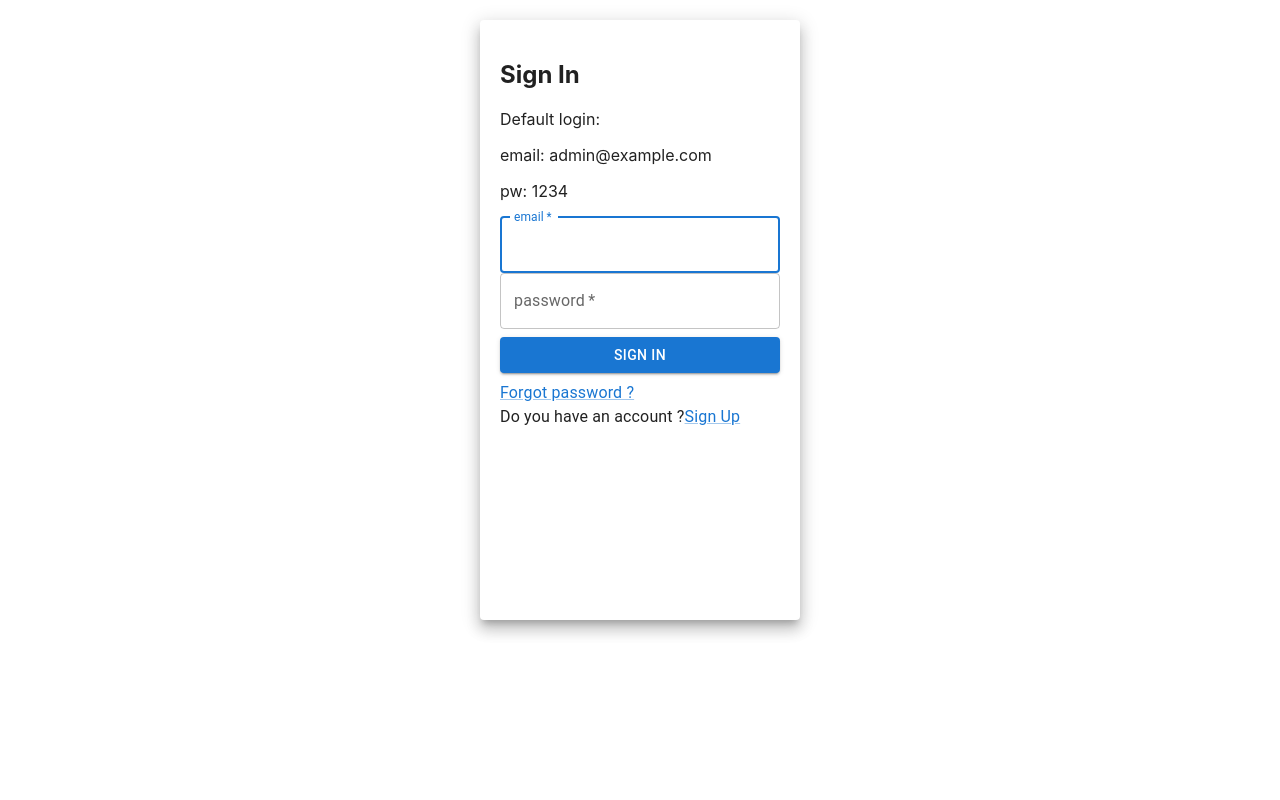
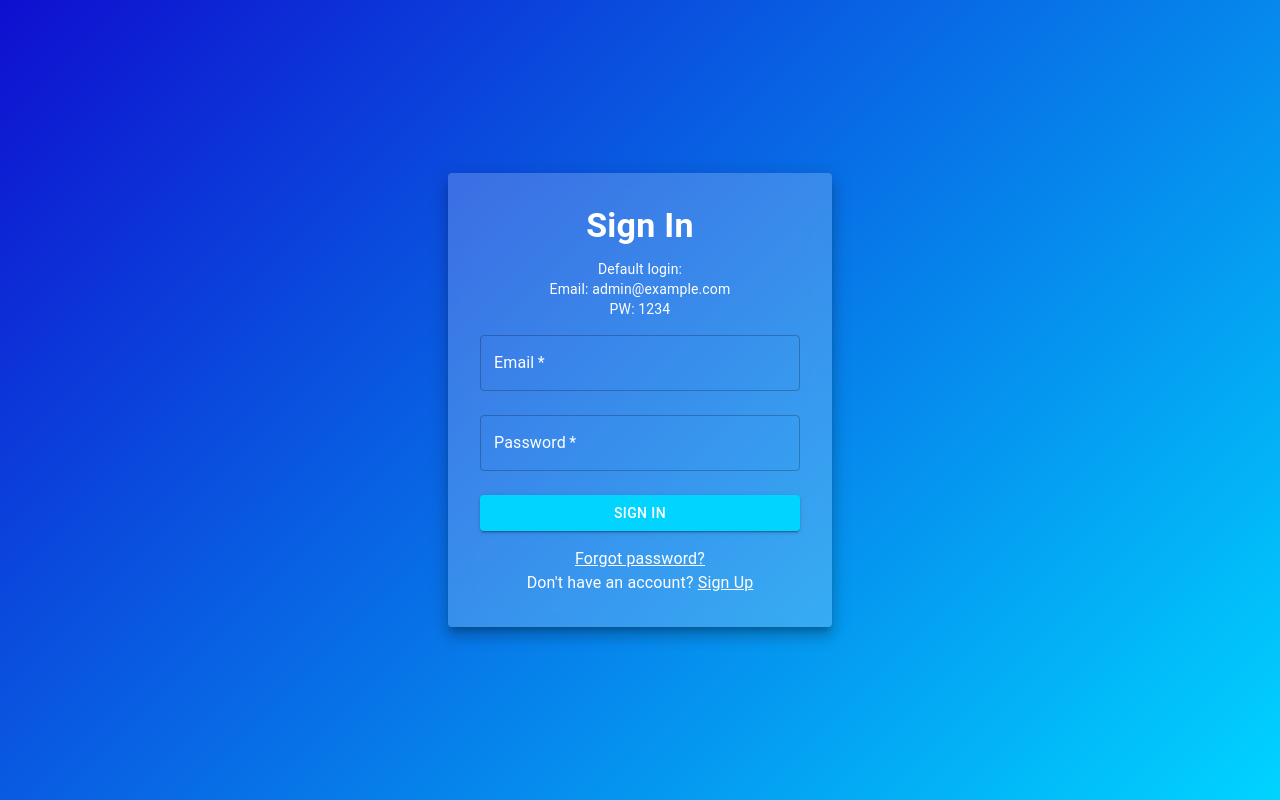
Before and after one commit to cediackermann/ueK223_1_frontend, a React (Create React App) app in the folder react_frontend/: page /login in a window 1280 px wide. Built offline with nearby package versions, Linux system fonts and the light colour scheme.

Commit message:
pushoush

```diff
--- a/react_frontend/src/components/pages/LoginPage/LoginPage.tsx
+++ b/react_frontend/src/components/pages/LoginPage/LoginPage.tsx
@@ -13,18 +13,11 @@ import * as Yup from 'yup';
 import ActiveUserContext from '../../../Contexts/ActiveUserContext';
 
 const validationSchema = Yup.object().shape({
-  email: Yup.string(),
-  password: Yup.string(),
+  email: Yup.string().email('Invalid email').required('Required'),
+  password: Yup.string().required('Required'),
 });
 
 const Login = () => {
-  const paperStyle = {
-    padding: 20,
-    height: '70vh',
-    width: 280,
-    margin: '20px auto',
-  };
-  const btnstyle = { margin: '8px 0' };
   const navigate = useNavigate();
   const { login } = useContext(ActiveUserContext);
 
@@ -35,88 +28,110 @@ const Login = () => {
           navigate('/dashboard');
         })
         .catch((error) => {
-          if (
-              (typeof error.response !== 'undefined' &&
-                  error.response.status === 401) ||
-              error.response.status === 403
-          ) {
-            alert('invalid login');
+          if (error.response?.status === 401 || error.response?.status === 403) {
+            alert('Invalid login');
           } else {
-            alert('login Error');
+            alert('Login Error');
           }
         });
   };
+
   return (
-      <Grid>
-        <Paper elevation={10} style={paperStyle}>
-          <Grid>
-            <h2>Sign In</h2>
-            <p>Default login:</p>
-            <p>email: admin@example.com</p>
-            <p>pw: 1234</p>
-          </Grid>
+      <Grid
+          container
+          justifyContent="center"
+          alignItems="center"
+          height="100vh"
+          sx={{
+            background: 'linear-gradient(135deg, #0f0fcf, #00d4ff)',
+          }}
+      >
+        <Paper
+            elevation={10}
+            sx={{
+              padding: 4,
+              width: 320,
+              backgroundColor: 'rgba(255, 255, 255, 0.2)',
+              backdropFilter: 'blur(10px)',
+              color: '#fff',
+              textAlign: 'center',
+            }}
+        >
+          <Typography variant="h4" gutterBottom sx={{ fontWeight: 'bold' }}>
+            Sign In
+          </Typography>
+          <Typography variant="body2">Default login:</Typography>
+          <Typography variant="body2">Email: admin@example.com</Typography>
+          <Typography variant="body2">PW: 1234</Typography>
 
           <Formik
-              initialValues={{
-                email: '',
-                password: '',
-              }}
-              enableReinitialize
+              initialValues={{ email: '', password: '' }}
               validationSchema={validationSchema}
               onSubmit={handleSubmit}
-              validateOnChange
-              isInitialValid
           >
-            {(props) => (
-                <Form onSubmit={props.handleSubmit}>
+            {({ values, handleChange, handleBlur, handleSubmit, errors }) => (
+                <form onSubmit={handleSubmit}>
                   <TextField
-                      label='email'
-                      id='email'
-                      placeholder='Enter username'
+                      label="Email"
+                      id="email"
+                      placeholder="Enter email"
                       fullWidth
                       required
-                      autoFocus
-                      onChange={props.handleChange}
-                      onBlur={props.handleBlur}
-                      value={props.values.email}
+                      margin="normal"
+                      InputProps={{
+                        style: { color: '#fff' },
+                      }}
+                      onChange={handleChange}
+                      onBlur={handleBlur}
+                      value={values.email}
+                      sx={{ '& label': { color: '#fff' }, '& .MuiOutlinedInput-root': { borderColor: '#fff' } }}
                   />
-                  {props.errors.email && (
-                      <div id='feedback'>{props.errors.email}</div>
-                  )}
+                  {errors.email && <Typography color="error">{errors.email}</Typography>}
 
                   <TextField
-                      id='password'
-                      label='password'
-                      placeholder='Enter password'
-                      type='password'
+                      id="password"
+                      label="Password"
+                      placeholder="Enter password"
+                      type="password"
                       fullWidth
                       required
-                      onChange={props.handleChange}
-                      onBlur={props.handleBlur}
-                      value={props.values.password}
+                      margin="normal"
+                      InputProps={{
+                        style: { color: '#fff' },
+                      }}
+                      onChange={handleChange}
+                      onBlur={handleBlur}
+                      value={values.password}
+                      sx={{ '& label': { color: '#fff' }, '& .MuiOutlinedInput-root': { borderColor: '#fff' } }}
                   />
-                  {props.errors.password && (
-                      <div id='feedback'>{props.errors.password}</div>
-                  )}
+                  {errors.password && <Typography color="error">{errors.password}</Typography>}
 
                   <Button
-                      type='submit'
-                      color='primary'
-                      variant='contained'
-                      style={btnstyle}
+                      type="submit"
+                      variant="contained"
                       fullWidth
+                      sx={{
+                        mt: 2,
+                        backgroundColor: '#00d4ff',
+                        '&:hover': { backgroundColor: '#0f0fcf' },
+                      }}
                   >
                     Sign in
                   </Button>
-                </Form>
+                </form>
             )}
           </Formik>
-          <Typography>
-            <Link href='#'>Forgot password ?</Link>
+
+          <Typography sx={{ mt: 2 }}>
+            <Link href="#" color="inherit">
+              Forgot password?
+            </Link>
           </Typography>
           <Typography>
-            {' '}
-            Do you have an account ?<Link href='#'>Sign Up</Link>
+            Don't have an account?{' '}
+            <Link href="#" color="inherit">
+              Sign Up
+            </Link>
           </Typography>
         </Paper>
       </Grid>
```
